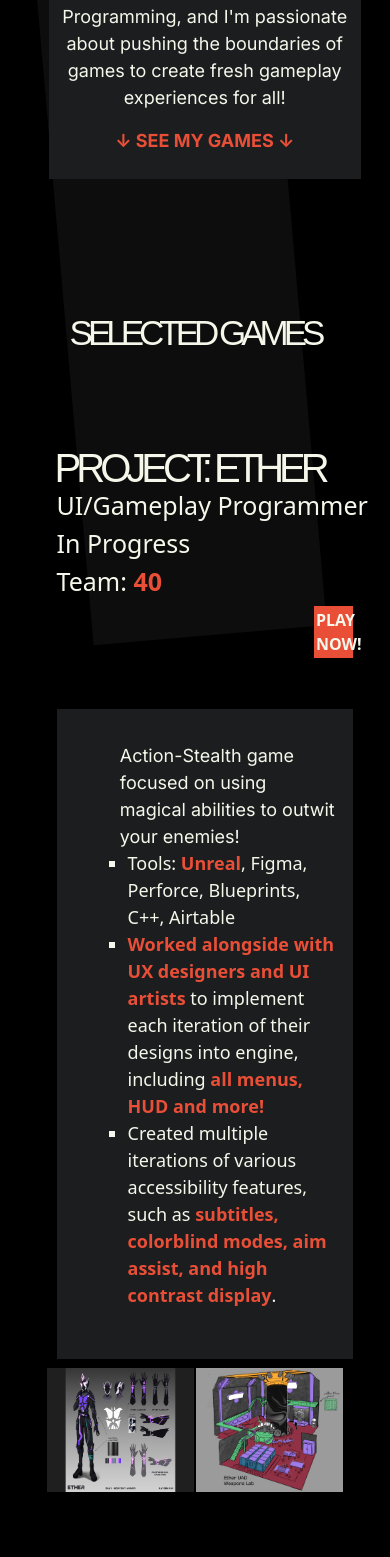
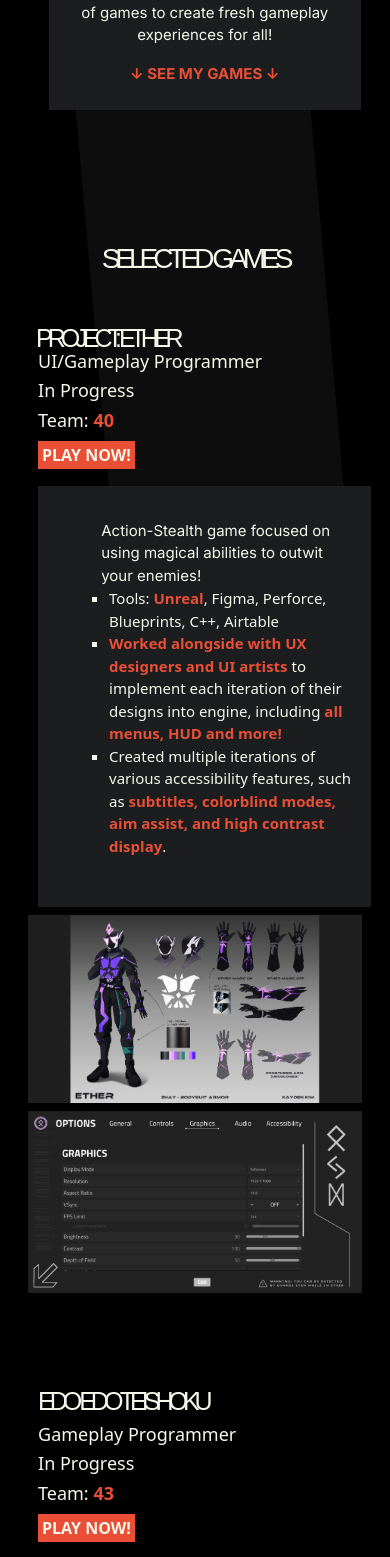
Before and after one commit to big-jungus/big-jungus.github.io, a React (Vite) app: page / in a window 390 px wide. Shown: the part 300-1857 px from the top of the page. Built offline with nearby package versions, Linux system fonts and the light colour scheme; a web font is replaced by a local one.

Commit message:
major overhaul done

```diff
--- a/src/components/landing/About.tsx
+++ b/src/components/landing/About.tsx
@@ -16,9 +16,7 @@ function About() {
                     I'm currently a senior at UC Irvine, majoring in Game Design & Interactive Media. I specialize in both UI and Gameplay Programming, and I'm passionate about pushing the boundaries of games to create fresh gameplay experiences for all!
                     <ul/>
                     </p>
-
                     <p className="highlight aboutHover" onClick={() => NavNavigation("recent")}>↓ SEE MY GAMES ↓</p>
-
                 </div>
             </div>
             <div className="padding"/>
--- a/src/components/landing/Contact.tsx
+++ b/src/components/landing/Contact.tsx
@@ -1,8 +1,4 @@
 import "./css/stylesHome.css"
-
-import email from "/images/icons/email.svg";
-import linkedin from "/images/icons/linkedin.svg";
-import resume from "/images/icons/resume.svg";
 
 function Contact(){
     return(
@@ -12,22 +8,13 @@ function Contact(){
 
 
             <div className="contactBody">
-                <p>You can best reach me at <a href="mailto: matthewjung1010@gmail.com" target="_blank">matthewjung1010@gmail.com</a>
-                    , or at my <a href="mailto: matthewjung1010@gmail.com" target="_blank">LinkedIn</a>!
+                <p> Thanks for checking out my work! I'd love to stay in touch with you, you can best reach me through my email
+                    at <a href="mailto: matthewjung1010@gmail.com" target="_blank">matthewjung1010@gmail.com</a>.
                     </p>
 
-                <div className="contactImagesContainer">
-                    <a href="mailto: matthewjung1010@gmail.com" target="_blank">
-                        <img className="contactImage links email" src={email} width={110} height={110}/>
-                    </a>
-                    <a href="https://www.linkedin.com/in/matthewjung1010/" target="_blank">
-                        <img className="contactImage " src={linkedin}/>
-                    </a>
-                    <a href="Matthew Jung - Resume.pdf" target="_blank">
-                        <img className="contactImage " src={resume}/>
-                    </a>
-                </div>
+                    <p><a href="Matthew Jung - Resume.pdf" target="_blank" className="contactLink">RESUME</a> / <a href="mailto: matthewjung1010@gmail.com" target="_blank" className="contactLink">EMAIL</a> / <a href="https://www.linkedin.com/in/matthewjung1010/" target="_blank" className="contactLink">LINKEDIN</a></p>
             </div>
+            <div className="padding"/>
         </div>
     );
 }
--- a/src/components/landing/NavBar.tsx
+++ b/src/components/landing/NavBar.tsx
@@ -25,7 +25,7 @@ const NavBar = ({
         <Navbar.Toggle aria-controls="basic-navbar-nav" />
         <Nav className="customNav" justify={true} fill={true}>
           <Navbar.Brand onClick={() => NavNavigation("about")}>MJ</Navbar.Brand>
-          <Nav.Link onClick={() => NavNavigation("about")}>ABOUT</Nav.Link>
+          <Nav.Link onClick={() => window.open("/portfolio/Matthew Jung - Resume.pdf", "_blank")}>RESUME</Nav.Link>
           <Nav.Link onClick={() => NavNavigation("recent")}>PROJECTS</Nav.Link>
           <Nav.Link onClick={() => NavNavigation("experience")}>EXPERIENCE</Nav.Link>
           <Nav.Link onClick={() => NavNavigation("contact")}>CONTACT</Nav.Link>
--- a/src/components/landing/ProjectsRecent.tsx
+++ b/src/components/landing/ProjectsRecent.tsx
@@ -1,9 +1,9 @@
 import "./css/stylesHome.css"
 import ETH_Icon from "/projectPictures/Ether/ETH1.png";
-import ETH_Icon2 from "/projectPictures/Ether/ETH2.jpg";
+import ETH_Icon2 from "/projectPictures/Ether/ETH5.png";
 
-import EDO_Icon from "/projectPictures/EdoEdo/EDO1.png";
-import EDO_Icon2 from "/projectPictures/EdoEdo/EDO2.png";
+import EDO_Icon from "/projectPictures/EdoEdo/EDO5.png";
+import EDO_Icon2 from "/projectPictures/EdoEdo/EDO6.png";
 
 import LR_Icon from "/projectPictures/LightRunner/LR1.jpg";
 import LR_Icon2 from "/projectPictures/LightRunner/LR2.gif";
--- a/src/components/landing/css/stylesHome.css
+++ b/src/components/landing/css/stylesHome.css
@@ -70,7 +70,7 @@ p{
     position: fixed;
     background-color: #0D0D0D;
 
-    margin-left: 10vw;
+    margin-left: 17.5vw;
     margin-top: -20vh;
     width: 60vw;
     height: 120vh;
@@ -192,12 +192,6 @@ p{
     letter-spacing: -0.22em;
 }
 
-.aboutBackground .headingBar {
-    height: 10px;
-    width: 100%;
-    background-color: #ffffff;
-}
-
 .aboutWrapper {
     display: flex;
     flex-direction: row;
@@ -207,15 +201,6 @@ p{
     margin-top: 0vh;
     padding: 0.5vw 0.5vw 0.5vw 0.5vw;
     width: 70%;
-}
-
-.aboutPicture {
-    order: 0;
-
-    height: 400px;
-    width: 400px;
-
-    box-shadow: 15px 15px #E94F37;
 }
 
 .aboutParagraph {
@@ -253,7 +238,6 @@ p{
     }
 
     .aboutBackground{
-        min-height: 50vh;
         margin-top: 5vh;
     }
 }
@@ -273,6 +257,10 @@ p{
 
     .aboutBackground .headingBar{
         height: 5px;
+    }
+
+    .aboutHeading {
+        font-size: 30px;
     }
 }
 
@@ -297,7 +285,6 @@ p{
     z-index: 1;
 
     color: #F6F7EB;
-    padding-bottom: 5vh;
 }
 
 .projectHolder {
@@ -393,7 +380,7 @@ p{
 
 .projectIcon {
     width: 49.5%;
-    max-height: 35vh;
+    height: 35%;
 }
 
 .projectDescription {
@@ -402,14 +389,14 @@ p{
 }
 
 .projectDescription .buttonLeft {
-    width: 10vw;
+    width: fit-content;
     margin-top: 0.5vw;
     align-self: flex-end;
     background-color: #E94F37;
     color: #F6F7EB;
     border-radius: 0;
     border-width: 0;
-    padding: 0.5vw 0.5vw 0.5vw 0.5vw;
+    padding: 0.5vw 1vw 0.5vw 1vw;
     font-weight: 600;
 }
 
@@ -418,14 +405,14 @@ p{
 }
 
 .projectDescription .buttonRight {
-    width: 10vw;
+    width: fit-content;
     margin-top: 0.5vw;
     align-self: flex-start;
     background-color: #E94F37;
     color: #F6F7EB;
     border-radius: 0;
     border-width: 0;
-    padding: 0.5vw 0.5vw 0.5vw 0.5vw;
+    padding: 0.5vw 1vw 0.5vw 1vw;
     font-weight: 600;
 }
 
@@ -499,7 +486,67 @@ p{
 }
 
 @media (max-width: 500px){
+    .projectHeaderLeft h2{
+        font-size: 25px;
+    }
 
+    .projectHeaderLeft h3 {
+        font-size: 18px;
+    }
+
+    .projectSection .buttonLeft {
+        align-self: flex-start;
+    }
+
+    .projectHeaderRight {
+        order: 0;
+        align-items: flex-start;
+        padding: 0 0 0 0;
+    }
+
+    .projectHeaderRight h2 {
+        font-size: 25px;
+        text-align: start;
+    }
+
+    .projectHeaderRight h3 {
+        font-size: 18px;
+        text-align: start;
+    }
+
+    .projectsBackground .sectionHeading {
+        font-size: 28px;
+    }
+
+    .projectSection li {
+        font-size: 15px;
+    }
+
+    .projectBodyLeft {
+        margin: 2vh 0 0 0;
+
+        padding: 4vh 4vw 4vh 10vw;
+    }
+
+    .projectBodyRight {
+        margin: 2vh 0 0 0;
+
+        padding: 4vh 4vw 4vh 10vw;
+    }
+
+    .projectImages {
+        flex-direction: column;
+    }
+
+    .projectIcon {
+        width: 100%;
+        height: fit-content;
+        padding-bottom: 1vh;
+    }
+
+    .projectHolder {
+        width: 90%;
+    }
 }
 
 @media (max-width: 1000px){
@@ -534,13 +581,18 @@ p{
 
     max-width: fit-content;
     white-space: nowrap;
-    padding-bottom: 5vh;
 }
 
 @media (max-width: 1000px){
     .experienceBackground{
         min-height: 50vh;
         margin-top: 5vh;
+    }
+}
+
+@media (max-width: 500px) {
+    .experienceHeading {
+        font-size: 27px;
     }
 }
 
@@ -553,7 +605,9 @@ p{
     flex-direction: column;
     align-items: center;
 
-    width: 80vw;
+    width: 70vw;
+
+    padding-bottom: 10vh;
 }
 
 .contactBackground .sectionHeading {
@@ -572,6 +626,8 @@ p{
 .contactBody {
     display: flex;
     flex-direction: column;
+    padding: 3vh 2vw 1vh 2vw;
+    background-color: #1B1D1F;
 }
 
 .contactBody p {
@@ -580,13 +636,22 @@ p{
     color: #F6F7EB;
 }
 
+.contactBody p a {
+    color: #E94F37;
+}
+
 .contactImagesContainer {
     display: flex;
     flex-direction: row;
     width: 60%;
 
-    align-items: center;
+    justify-content: space-between;
     align-self: center;
+}
+
+.contactLink {
+    color:#E94F37;
+    font-weight: bold;
 }
 
 @media (max-width: 500px){
@@ -623,3 +688,13 @@ p{
         width: 13vw;
     }
 }
+
+@media (max-width: 500px){
+    p {
+        font-size: 15px;
+    }
+
+    li {
+        font-size: 15px;
+    }
+}
```
Also changed, not shown: public/projectPictures/EdoEdo/EDO5.png (added), public/projectPictures/EdoEdo/EDO6.png (added).
